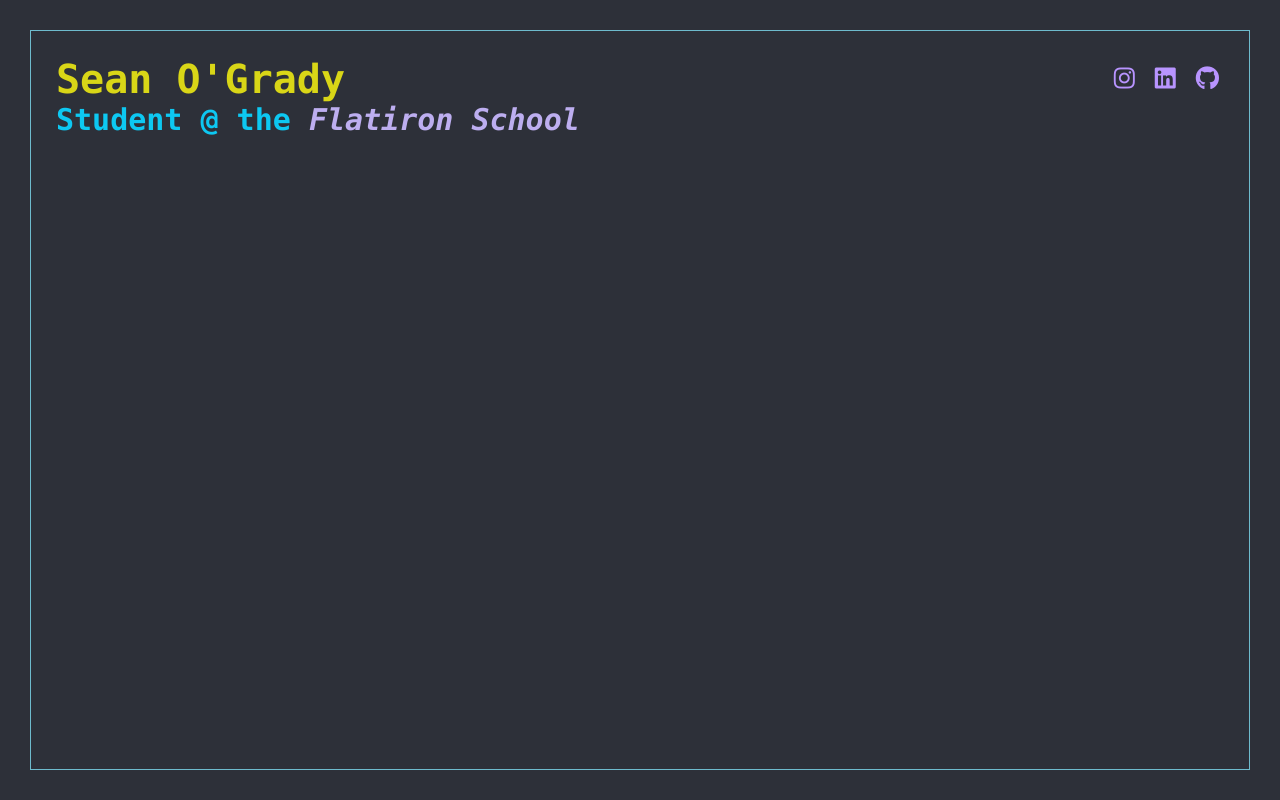
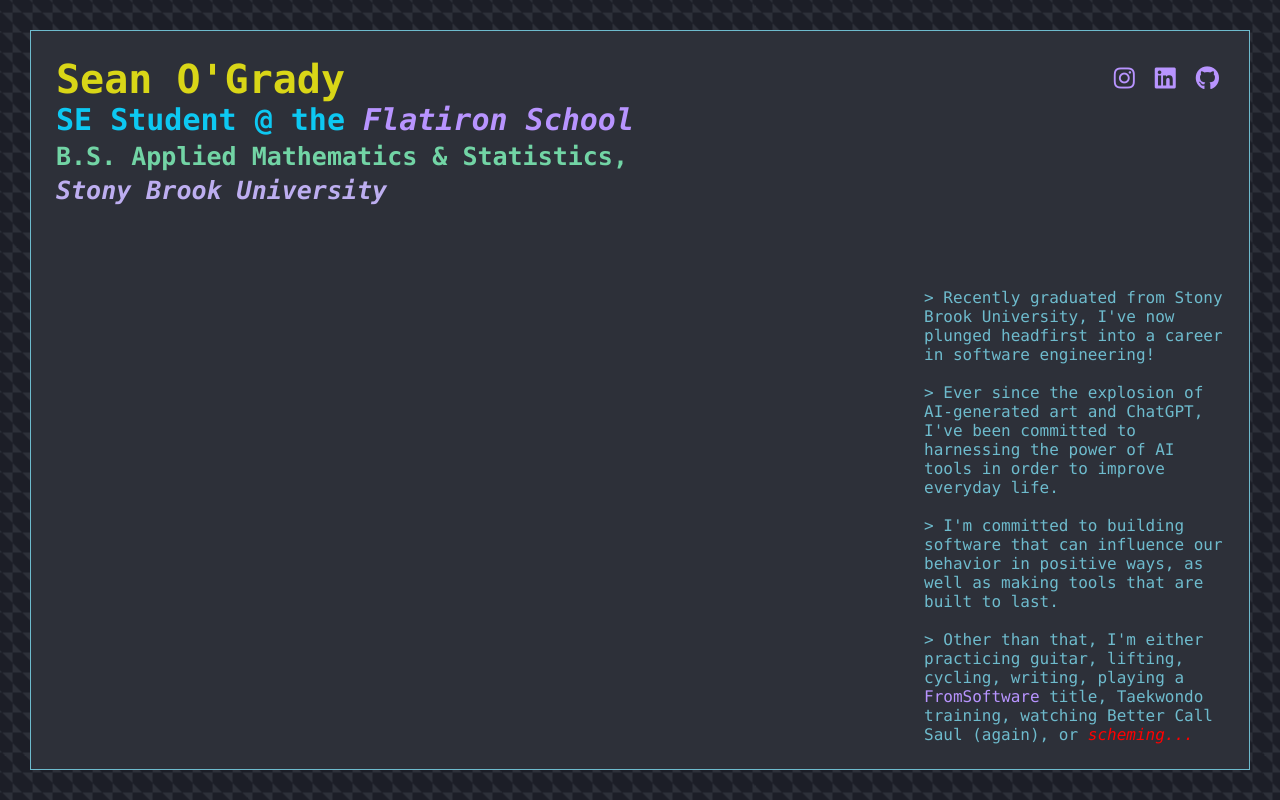
Before and after one commit to sean-a-ogrady/my-personal-website, a plain HTML site: page index.html in a window 1280 px wide. Drawn offline with Linux system fonts and the light colour scheme.

Commit message:
Created bio, add header fields

```diff
--- a/index.html
+++ b/index.html
@@ -11,13 +11,28 @@
     <div id="frame">
         <div id="site-header">
             <h1>Sean O'Grady</h1>
-            <h3>Student @ the <em>Flatiron School</em></h3>
+            <h3>SE Student @ the <em><a href="https://flatironschool.com/">Flatiron School</a></em></h3>
+            <h4>B.S. Applied Mathematics & Statistics,</h4>
+            <h4><em>Stony Brook University</em></h4>
         </div>
         <ul id="navigation">
             <li><a href="https://www.instagram.com/og_sean"><i class="fab fa-instagram"></i></a></li>
             <li><a href="https://www.linkedin.com/in/saogrady/"><i class="fab fa-linkedin"></i></a></li>
             <li><a href="https://github.com/sean-a-ogrady"><i class="fab fa-github"></i></a></li>
         </ul>
+        <div id="bio">
+            <p>> Recently graduated from Stony Brook University, I've now plunged headfirst into a career in
+                software engineering!
+                <br><br>> Ever since the explosion of AI-generated art and ChatGPT, I've been committed to
+                harnessing the power of AI tools in order to improve everyday life.
+                <br><br>> I'm committed to building software that can influence our behavior in positive
+                ways, as well as making tools that are built to last.
+                <br><br>> Other than that, I'm either practicing guitar, lifting, cycling, writing, playing a
+                <a href="https://www.fromsoftware.jp/ww/">FromSoftware</a> title, Taekwondo training, watching
+                Better Call Saul (again), or <em>scheming...</em>
+            </p>
+            <p></p>
+        </div>
     </div>
 </body>
 </html>
--- a/style.css
+++ b/style.css
@@ -4,6 +4,12 @@ body, html {
     font-family: "Consolas";
     background: #2D3039;
     color: #6EBBCD;
+}
+
+a {
+    color: #B894FF;
+    text-decoration: none;
+    transition: color 0.3s ease-in-out;
 }
 
 h1, h2, h3, h4, h5, p {
@@ -28,6 +34,7 @@ h3 {
 h4 {
     color: #72D4A5;
     font-size: 25px;
+    margin: 5px 0px;
 }
 
 h5 {
@@ -41,6 +48,10 @@ strong {
 
 em {
     color: #BDAEF0;
+}
+
+#bio em {
+    color: red;
 }
 
 #background {
@@ -94,3 +105,33 @@ em {
 #navigation a:hover {
     color: #A75F82;
 }
+
+#background::before {
+    content: "";
+    position: absolute;
+    top: 0;
+    left: 0;
+    width: 120%;
+    height: 120%;
+    background: linear-gradient(45deg, #2D3039 25%, #1C1E27 25%, #1C1E27 75%, #2D3039 75%);
+    background-size: 20px 20px; /* Size of each checkerboard cell */
+    z-index: -1;
+    animation: panningCheckerboard 8s linear infinite;
+}
+
+@keyframes panningCheckerboard {
+    0% {
+        transform: translate(-20px, -20px); /* Move the checkerboard pattern 1 cell to the left and 1 cell up */
+    }
+    100% {
+        transform: translate(0, 0);
+    }
+}
+
+#bio {
+    position: absolute;
+    bottom: 25px;
+    right: 25px;
+    width: 300px;
+
+}
```
